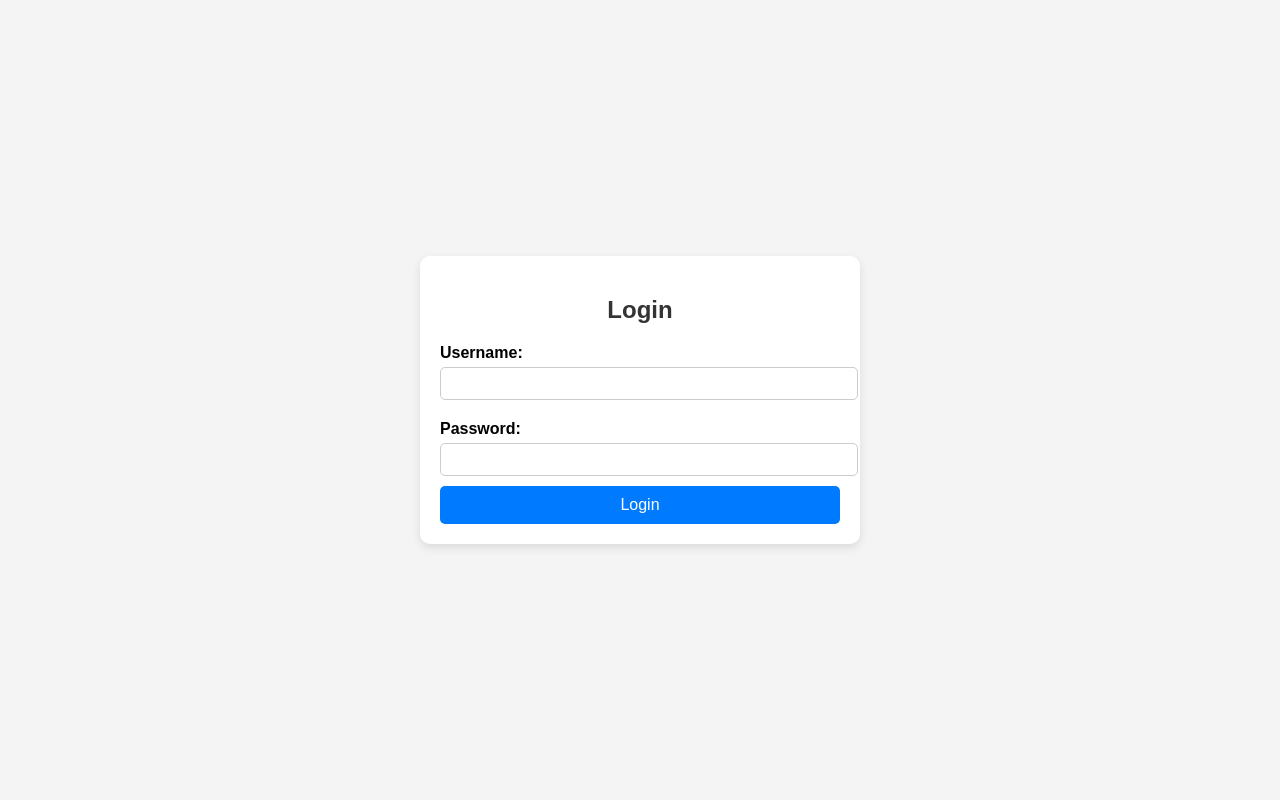
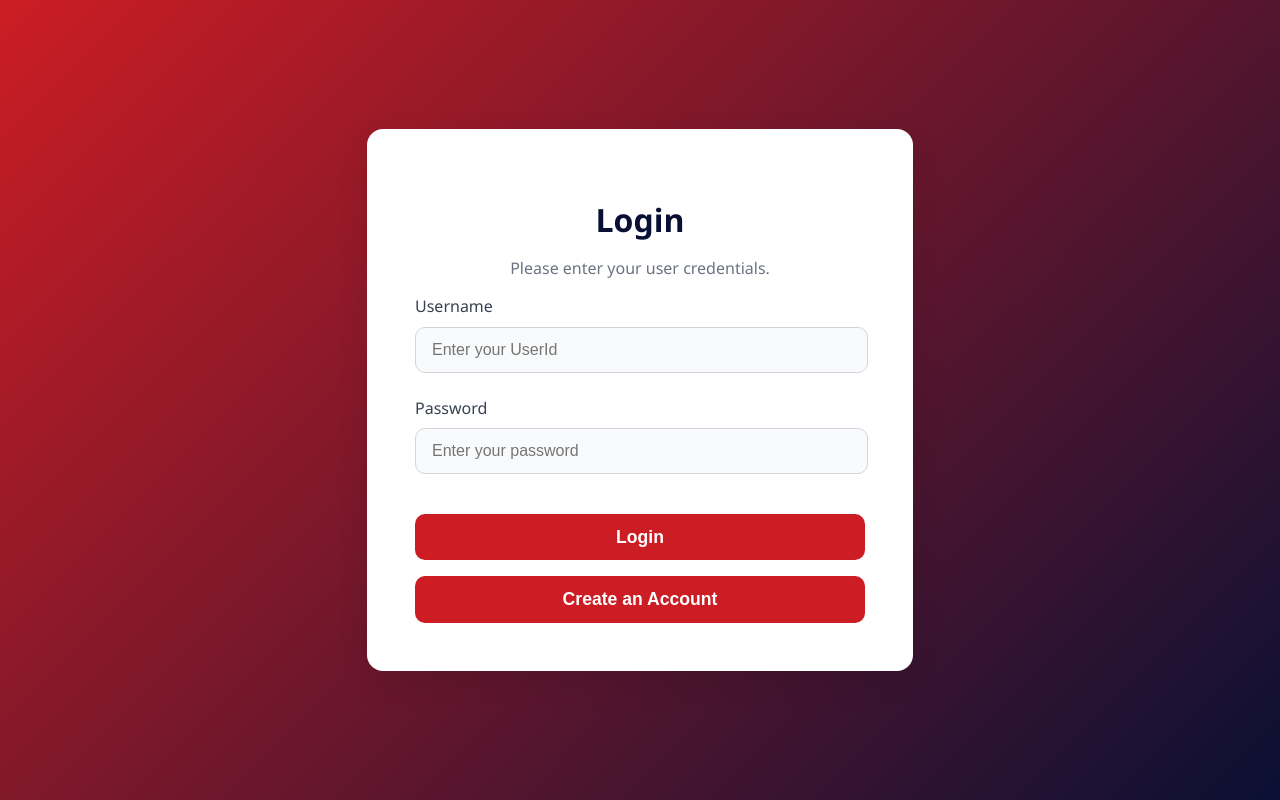
Before and after one commit to Gauravraut007/repoforproject6, a Flask app: page /login in a window 1280 px wide. Run offline with Flask 3, Linux system fonts and the light colour scheme.

Commit message:
Update login.html

```diff
--- a/templates/login.html
+++ b/templates/login.html
@@ -1,4 +1,4 @@
-<!DOCTYPE html>
+     <!DOCTYPE html>
 <html lang="en">
 <head>
     <meta charset="UTF-8">
@@ -6,66 +6,123 @@
     <title>Login</title>
     <style>
         body {
-            font-family: Arial, sans-serif;
-            background-color: #f4f4f4;
             display: flex;
             justify-content: center;
             align-items: center;
-            height: 100vh;
+            min-height: 100vh;
             margin: 0;
-        }
-        .container {
-            background: white;
-            padding: 20px;
-            border-radius: 10px;
-            box-shadow: 0px 4px 10px rgba(0, 0, 0, 0.1);
-            width: 400px;
-        }
-        h2 {
-            text-align: center;
+            background: linear-gradient(135deg, #cc1d24, #0a1034);
+            font-family: 'Segoe UI', Tahoma, Geneva, Verdana, sans-serif;
             color: #333;
         }
+
+        .container {
+            background: #ffffff;
+            padding: 3rem;
+            border-radius: 16px;
+            box-shadow: 0 10px 30px rgba(0, 0, 0, 0.1);
+            text-align: center;
+            max-width: 450px;
+            width: 100%;
+        }
+
+        h1 {
+            font-size: 2rem;
+            font-weight: 600;
+            color: #0a1034;
+            margin-bottom: 1rem;
+        }
+
+        p {
+            color: #6b7280;
+        }
+
+        .form-group {
+            margin-bottom: 1.5rem;
+        }
+
         label {
-            font-weight: bold;
             display: block;
-            margin: 10px 0 5px;
+            text-align: left;
+            font-size: 1rem;
+            margin-bottom: 0.6rem;
+            color: #374151;
+            font-weight: 500;
         }
+
         input {
+            width: 93%;
+            padding: 0.8rem 1rem;
+            border: 1px solid #d1d5db;
+            border-radius: 10px;
+            font-size: 1rem;
+            color: #374151;
+            background-color: #f9fafb;
+            transition: all 0.3s ease;
+        }
+
+        input:focus {
+            outline: none;
+            border-color: #3b82f6;
+            background-color: #ffffff;
+            box-shadow: 0 0 0 3px rgba(59, 130, 246, 0.25);
+        }
+
+        .btn, .create-user-btn {
             width: 100%;
-            padding: 8px;
-            margin-bottom: 10px;
-            border: 1px solid #ccc;
-            border-radius: 5px;
+            padding: 0.8rem;
+            font-size: 1.1rem;
+            font-weight: 600;
+            background-color: #cc1d24;
+            color: #ffffff;
+            border: none;
+            border-radius: 10px;
+            cursor: pointer;
+            margin-top: 1rem;
+            transition: background-color 0.3s ease, transform 0.2s ease;
         }
-        button {
-            width: 100%;
-            padding: 10px;
-            background-color: #007bff;
-            color: white;
-            border: none;
-            border-radius: 5px;
-            font-size: 16px;
-            cursor: pointer;
+
+        .btn:hover, .create-user-btn:hover {
+            background-color: #9e141b;
+            transform: scale(1.05);
         }
-        button:hover {
-            background-color: #0056b3;
+
+        .error {
+            color: #ef4444;
+            font-size: 0.9rem;
+            margin-top: 1rem;
+        }
+
+        .footer-text {
+            font-size: 1rem;
+            color: #6b7280;
         }
     </style>
 </head>
 <body>
+    <div class="container">
+        <div class="left-section">
+            <h1>Login</h1>
+            <p>Please enter your user credentials.</p>
+            <form action="/login" method="POST">
+                <div class="form-group">
+                    <label for="username">Username</label>
+                    <input type="text" name="username" placeholder="Enter your UserId" required>
+                </div>
+                <div class="form-group">
+                    <label for="password">Password</label>
+                    <input type="password" name="password" placeholder="Enter your password" required>
+                </div>
+                <button type="submit" class="btn">Login</button>
 
-    <div class="container">
-        <h2>Login</h2>
-        <form method="POST">
-            <label for="username">Username:</label>
-            <input type="text" id="username" name="username" required>
 
-            <label for="password">Password:</label>
-            <input type="password" id="password" name="password" required>
+                <button type="button" class="create-user-btn" onclick="window.location.href='/register'">Create an Account</button>
+                {% if error %}
+                    <p class="error">{{ error }}</p>
+                {% endif %}
+            </form>
+        </div>
 
-            <button type="submit">Login</button>
-        </form>
     </div>
-
 </body>
 </html>
```
